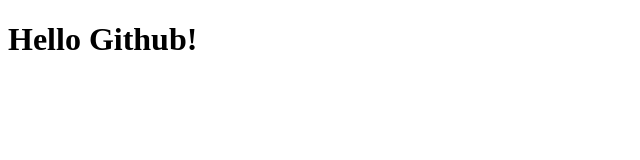
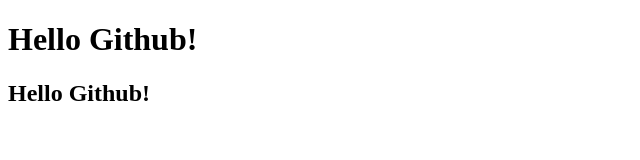
Before and after one commit to CHU-DO/github_test, a plain HTML site: page index.html in a window 1280 px wide. Shown: the whole page, without its empty margins (0-640 px from the left). Drawn offline with Linux system fonts and the light colour scheme.

Commit message:
commit 추가

```diff
--- a/index.html
+++ b/index.html
@@ -7,5 +7,6 @@
 </head>
 <body>
     <h1>Hello Github!</h1>
+    <h2>Hello Github!</h2>
 </body>
 </html>
```
